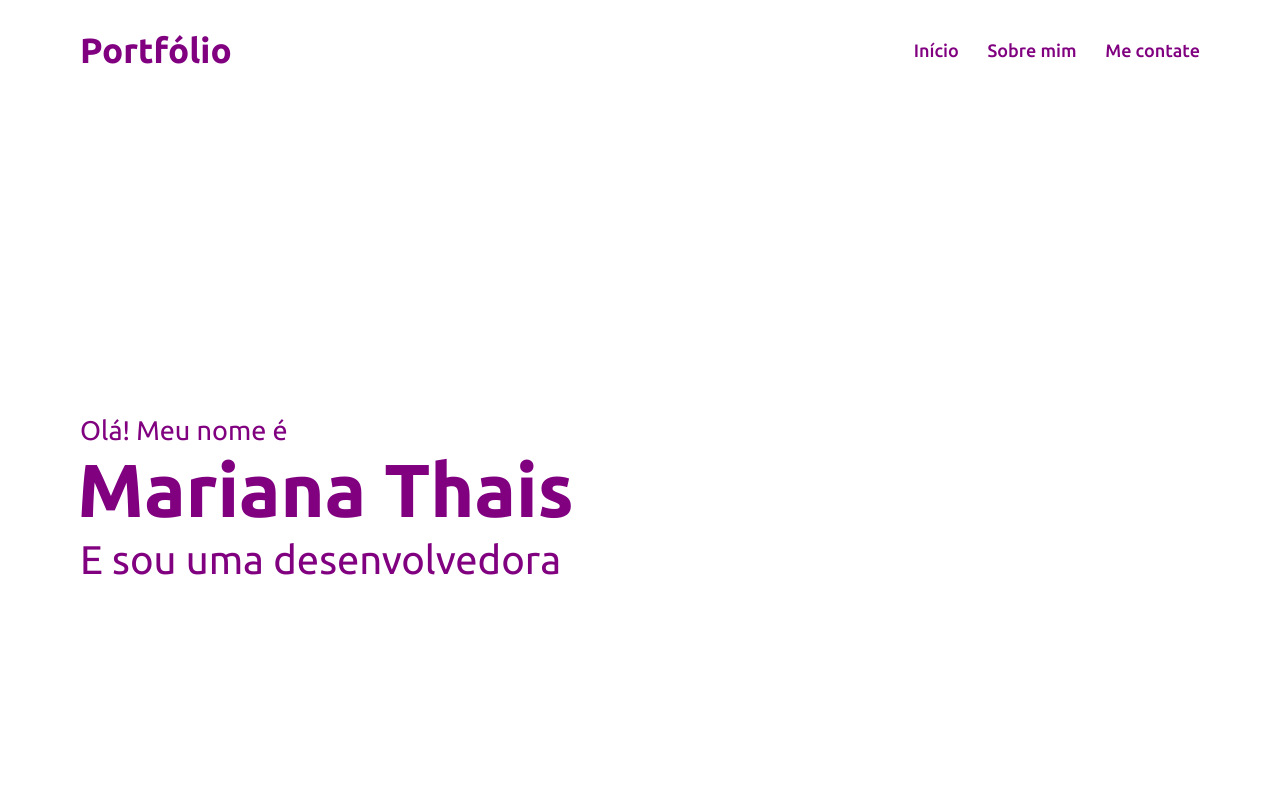
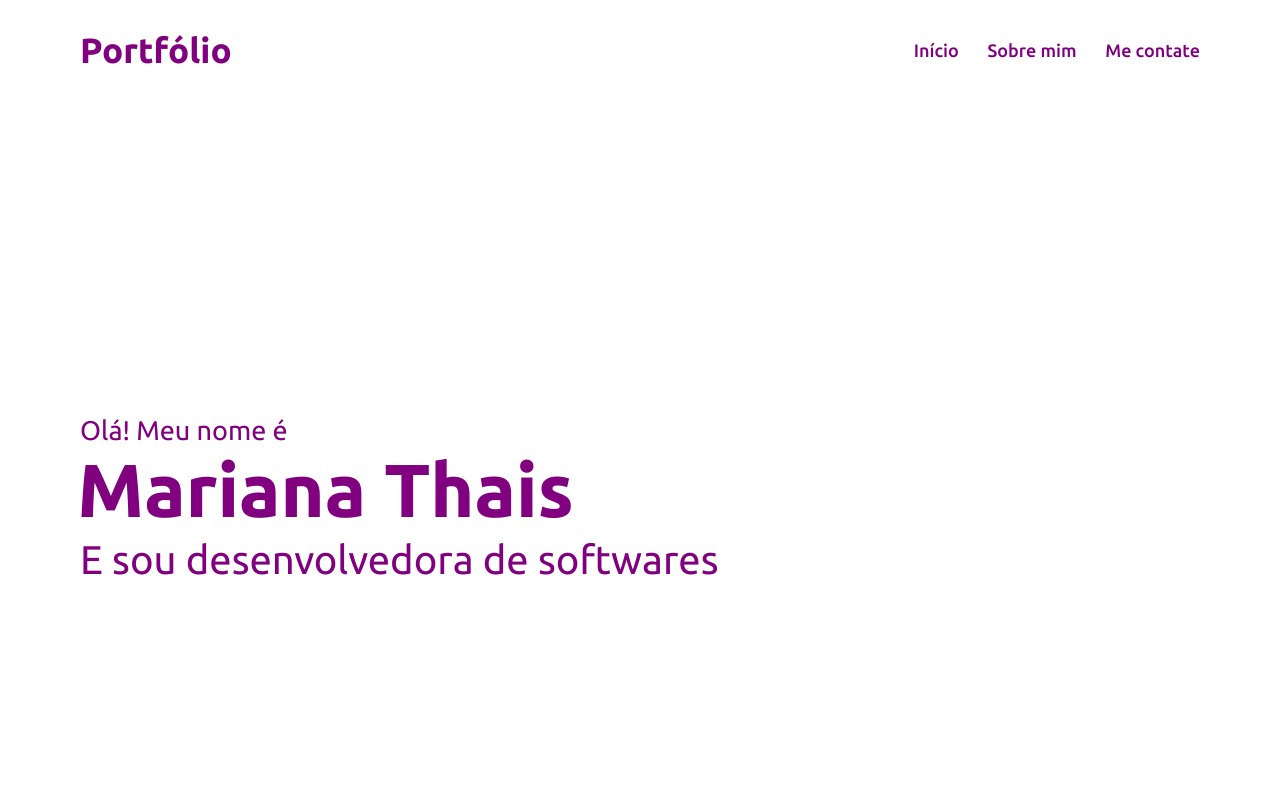
Before and after one commit to marythais/portfolio, a plain HTML site: page index.html in a window 1280 px wide. Shown: the top 800 px of the page. Drawn offline with Linux system fonts and the light colour scheme.

Commit message:
atualização 2

```diff
--- a/index.html
+++ b/index.html
@@ -33,7 +33,7 @@
             <div class="home-content">
                 <div class="text-1">Olá! Meu nome é</div>
                 <div class="text-2">Mariana Thais</div>
-                <div class="text-3">E sou uma desenvolvedora</div>
+                <div class="text-3">E sou desenvolvedora de softwares</div>
             </div>
         </div>
     </section>
```
